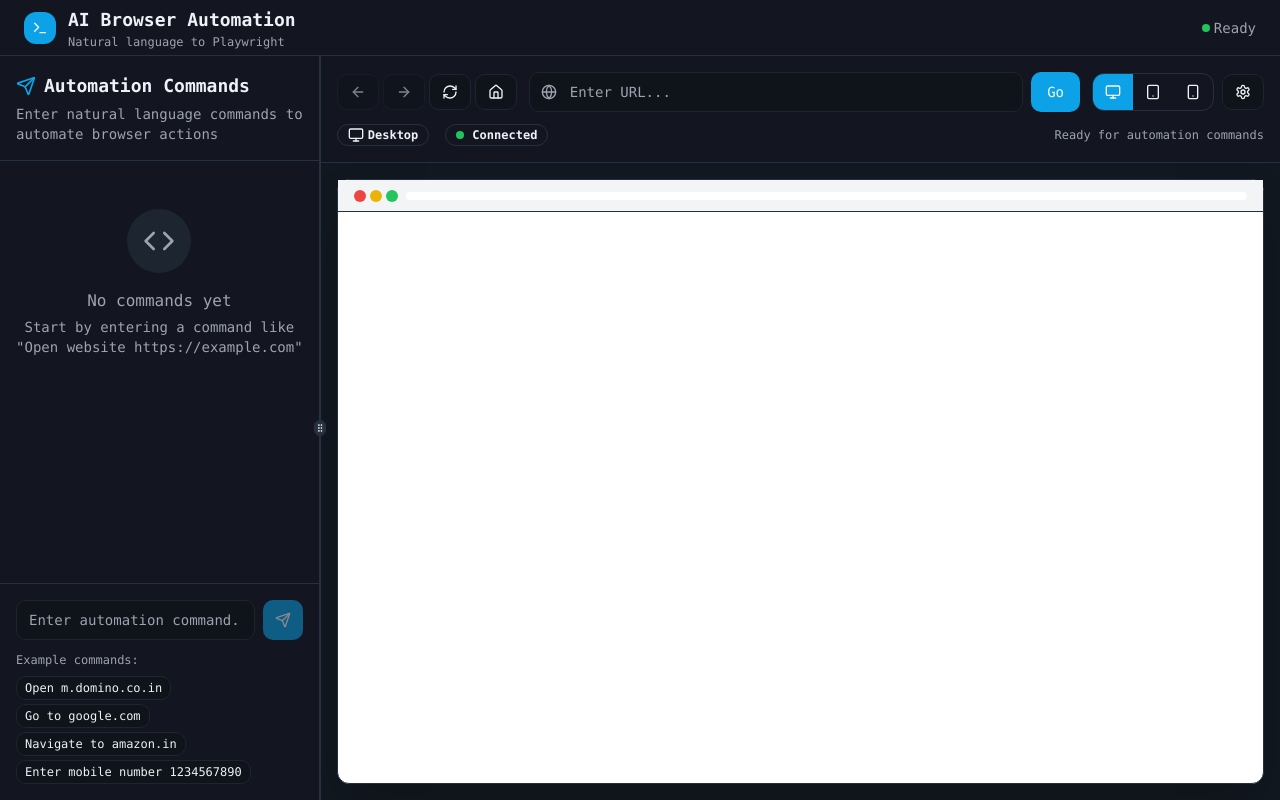
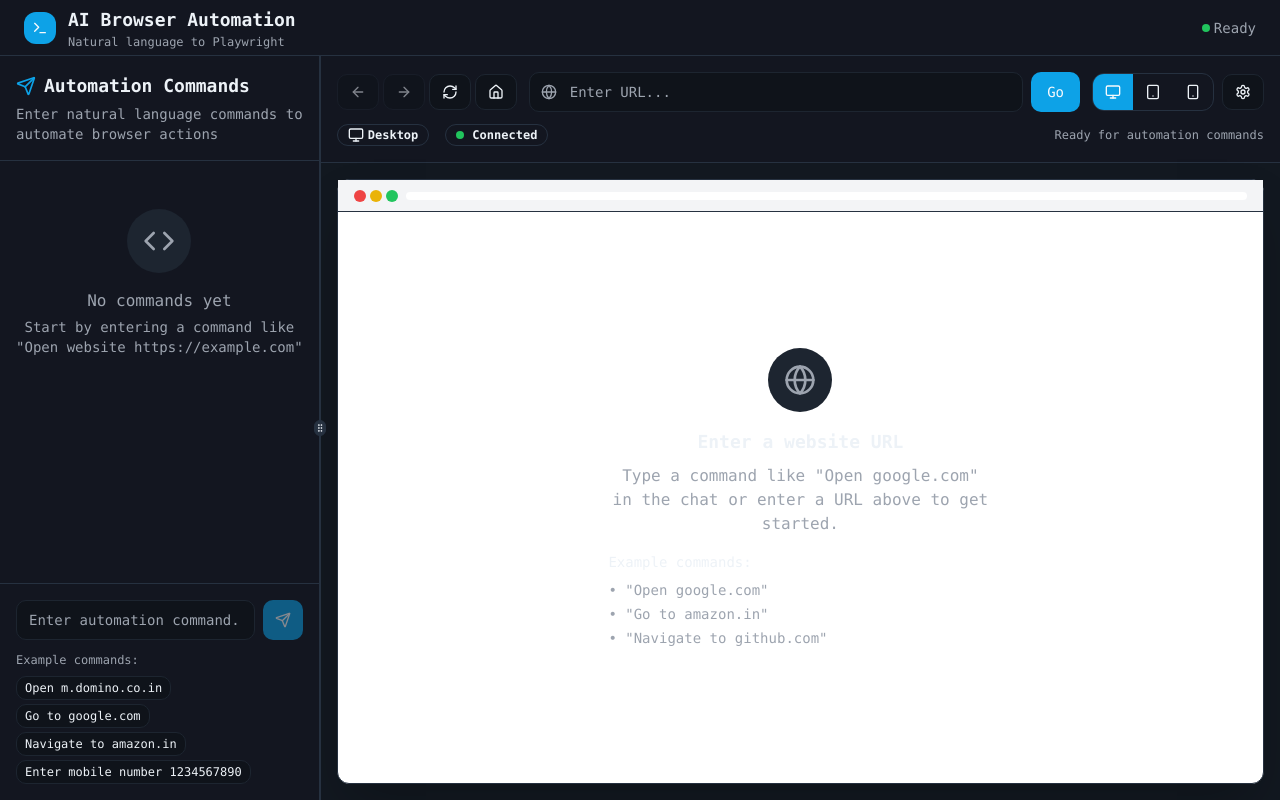
Before and after one commit to Ravi2611/ai-dom-pilot, a React (Vite) app: page / in a window 1280 px wide. Built offline with nearby package versions, Linux system fonts and the light colour scheme.

Commit message:
Fix: Browser panel shows blank screen
The browser panel is not displaying any website content in the preview. This commit addresses the issue to ensure websites can be opened and viewed correctly.

```diff
--- a/src/components/BrowserPanel.tsx
+++ b/src/components/BrowserPanel.tsx
@@ -1,4 +1,4 @@
-import { useState } from 'react';
+import { useState, useEffect } from 'react';
 import { Button } from '@/components/ui/button';
 import { Input } from '@/components/ui/input';
 import { Card } from '@/components/ui/card';
@@ -24,12 +24,24 @@ export const BrowserPanel = ({ currentUrl = '', onUrlChange }: BrowserPanelProps
   const [url, setUrl] = useState(currentUrl);
   const [isLoading, setIsLoading] = useState(false);
   const [viewMode, setViewMode] = useState<'desktop' | 'tablet' | 'mobile'>('desktop');
+  const [iframeError, setIframeError] = useState(false);
+
+  useEffect(() => {
+    if (currentUrl && currentUrl !== url) {
+      setUrl(currentUrl);
+      setIframeError(false);
+    }
+  }, [currentUrl]);
 
   const handleNavigate = async (newUrl?: string) => {
     const targetUrl = newUrl || url;
+    if (!targetUrl.trim()) return;
+
+    const formattedUrl = targetUrl.startsWith('http') ? targetUrl : `https://${targetUrl}`;
     setIsLoading(true);
-    setUrl(targetUrl);
-    onUrlChange?.(targetUrl);
+    setIframeError(false);
+    setUrl(formattedUrl);
+    onUrlChange?.(formattedUrl);
     // Simulate navigation
     await new Promise(resolve => setTimeout(resolve, 1500));
     setIsLoading(false);
@@ -171,13 +183,74 @@ export const BrowserPanel = ({ currentUrl = '', onUrlChange }: BrowserPanelProps
                       <p className="text-muted-foreground">Loading page...</p>
                     </div>
                   </div>
+                ) : url ? (
+                  iframeError ? (
+                    <div className="h-full flex items-center justify-center">
+                      <div className="text-center max-w-md p-8">
+                        <div className="w-16 h-16 bg-muted rounded-full flex items-center justify-center mx-auto mb-4">
+                          <Globe className="w-8 h-8 text-muted-foreground" />
+                        </div>
+                        <h3 className="text-lg font-semibold mb-2">Website cannot be displayed</h3>
+                        <p className="text-muted-foreground mb-4">
+                          This website prevents being displayed in frames for security reasons.
+                        </p>
+                        <div className="bg-muted rounded-lg p-4 text-left">
+                          <p className="text-sm font-medium mb-2">Current URL:</p>
+                          <p className="text-sm text-muted-foreground break-all">{url}</p>
+                        </div>
+                        <div className="mt-4">
+                          <Button
+                            variant="outline"
+                            size="sm"
+                            onClick={() => window.open(url, '_blank')}
+                          >
+                            Open in new tab
+                          </Button>
+                        </div>
+                      </div>
+                    </div>
                   ) : (
                     <iframe
                       src={url}
                       className="w-full h-full border-0"
                       title="Browser Content"
                       sandbox="allow-same-origin allow-scripts allow-forms allow-popups allow-popups-to-escape-sandbox"
+                      onError={() => setIframeError(true)}
+                      onLoad={(e) => {
+                        // Check if iframe loaded successfully
+                        const iframe = e.currentTarget;
+                        try {
+                          const iframeDoc = iframe.contentDocument || iframe.contentWindow?.document;
+                          if (!iframeDoc || iframeDoc.location.href === 'about:blank') {
+                            setIframeError(true);
+                          }
+                        } catch {
+                          // Cross-origin restriction - this is expected
+                          // Don't set error for this case
+                        }
+                      }}
                     />
+                  )
+                ) : (
+                  <div className="h-full flex items-center justify-center">
+                    <div className="text-center max-w-md p-8">
+                      <div className="w-16 h-16 bg-muted rounded-full flex items-center justify-center mx-auto mb-4">
+                        <Globe className="w-8 h-8 text-muted-foreground" />
+                      </div>
+                      <h3 className="text-lg font-semibold mb-2">Enter a website URL</h3>
+                      <p className="text-muted-foreground mb-4">
+                        Type a command like "Open google.com" in the chat or enter a URL above to get started.
+                      </p>
+                      <div className="text-left">
+                        <p className="text-sm font-medium mb-2">Example commands:</p>
+                        <div className="space-y-1 text-sm text-muted-foreground">
+                          <p>• "Open google.com"</p>
+                          <p>• "Go to amazon.in"</p>
+                          <p>• "Navigate to github.com"</p>
+                        </div>
+                      </div>
+                    </div>
+                  </div>
                 )}
               </div>
             </div>
```
Lines whose indentation alone changed are shown as unchanged.
